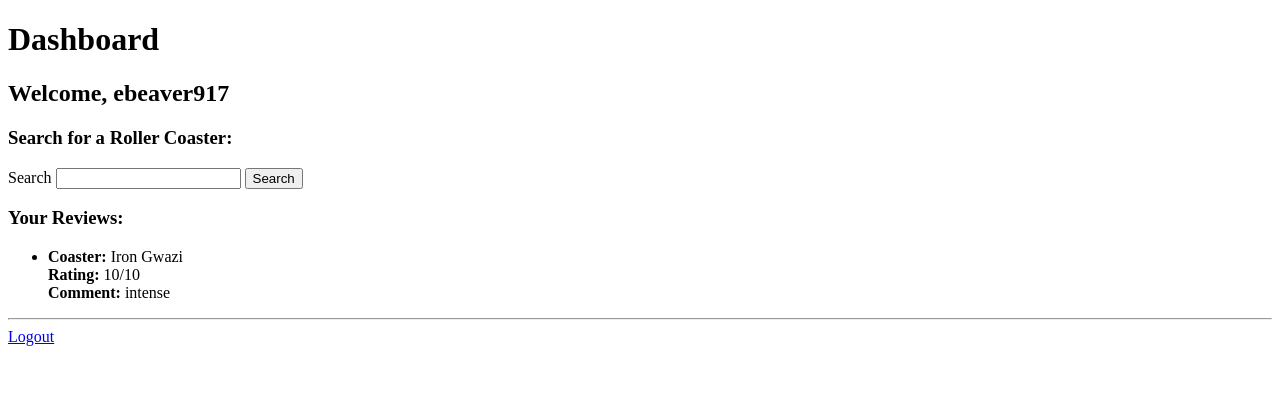
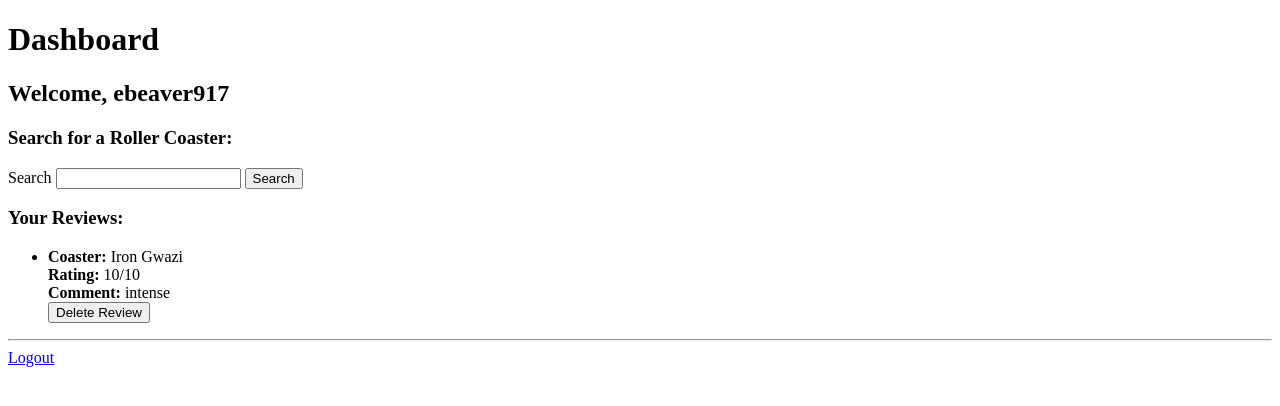
Before and after one commit to ebeaver917/Coaster, a Flask app: page /dashboard in a window 1280 px wide. Shown: the top 406 px of the page. Run offline with Flask 3, Linux system fonts and the light colour scheme; a user stored in the database is signed in.

Commit message:
beginning fucntionality on deleting account. review deletion functionality added

```diff
--- a/app.py
+++ b/app.py
@@ -137,35 +137,6 @@ def register():
 
     return render_template('register.html', form=form)
 
-'''
-@app.route('/review', methods=['GET', 'POST'])
-@login_required
-def review():
-    search_form = SearchForm()
-    review_form = ReviewForm()
-    coasters = None
-
-    if search_form.validate_on_submit():
-        search_query = search_form.search_query.data
-        coasters = Coaster.query.filter(Coaster.name.ilike(f'%{search_query}%')).all()
-
-    if 'submit_review' in request.form and review_form.validate_on_submit():
-        coaster_id = request.form.get('coaster_select')
-        if coaster_id:
-            new_review = Review(
-                user_id=current_user.id,
-                coaster_id=coaster_id,
-                rating=review_form.rating.data,
-                content=review_form.content.data
-            )
-            db.session.add(new_review)
-            db.session.commit()
-            flash('Review added successfully!')
-            return redirect(url_for('dashboard'))
-
-    return render_template('review.html', search_form=search_form, review_form=review_form, coasters=coasters)
-'''
-
 @app.route('/coasters/<int:coaster_id>', methods=['GET', 'POST'])
 @login_required
 def coaster_details(coaster_id):
@@ -190,6 +161,46 @@ def coaster_details(coaster_id):
                 .all())
 
     return render_template('coaster_details.html', coaster=coaster, reviews=reviews, review_form=review_form)
+
+@app.route('/delete_review/<int:review_id>', methods=['POST'])
+@login_required
+def delete_review(review_id):
+    review = Review.query.get_or_404(review_id)
+
+    # Ensure the current user is the owner of the review
+    if review.user_id != current_user.id:
+        flash('You do not have permission to delete this review.', 'error')
+        return redirect(url_for('dashboard'))
+
+    try:
+        db.session.delete(review)
+        db.session.commit()
+        flash('Review deleted successfully.', 'success')
+    except Exception as e:
+        db.session.rollback()
+        flash('Error deleting review.', 'error')
+        print(f"Error: {e}")
+
+    return redirect(url_for('dashboard'))
+
+@app.route('/delete_account', methods=['POST'])
+@login_required
+def delete_account():
+    user_id = current_user.id
+
+    Review.query.filter_by(user_id=user_id).delete()
+
+    User.query.filter_by(id=user_id).delete()
+
+    try:
+        db.session.commit()
+        flash('Your account has been successfully deleted.', 'success')
+    except Exception as e:
+        db.session.rollback()
+        flash('Error deleting')
+
+    return redirect(url_for('home'))
+
 
 def insert_coasters_from_csv(csv_file):
     with open(csv_file, 'r', newline='', encoding='utf-8') as file:
--- a/templates/dashboard.html
+++ b/templates/dashboard.html
@@ -3,6 +3,11 @@
 <head>
     <meta charset="UTF-8">
     <title>Dashboard</title>
+    <script>
+        function confirmDelete() {
+            return confirm('Are you sure you want to delete this review?');
+        }
+    </script>
 </head>
 <body>
     <h1>Dashboard</h1>
@@ -36,7 +41,11 @@
                 <li>
                     <strong>Coaster:</strong> {{ review.coaster.name }}<br>
                     <strong>Rating:</strong> {{ review.rating }}/10<br>
-                    <strong>Comment:</strong> {{ review.content }}
+                    <strong>Comment:</strong> {{ review.content }}<br>
+                    <!-- Delete button for the review with confirmation -->
+                    <form action="{{ url_for('delete_review', review_id=review.id) }}" method="POST">
+                        <button type="submit" onclick="return confirmDelete();">Delete Review</button>
+                    </form>
                 </li>
             {% endfor %}
         </ul>
```
Also changed, not shown: database.db.
